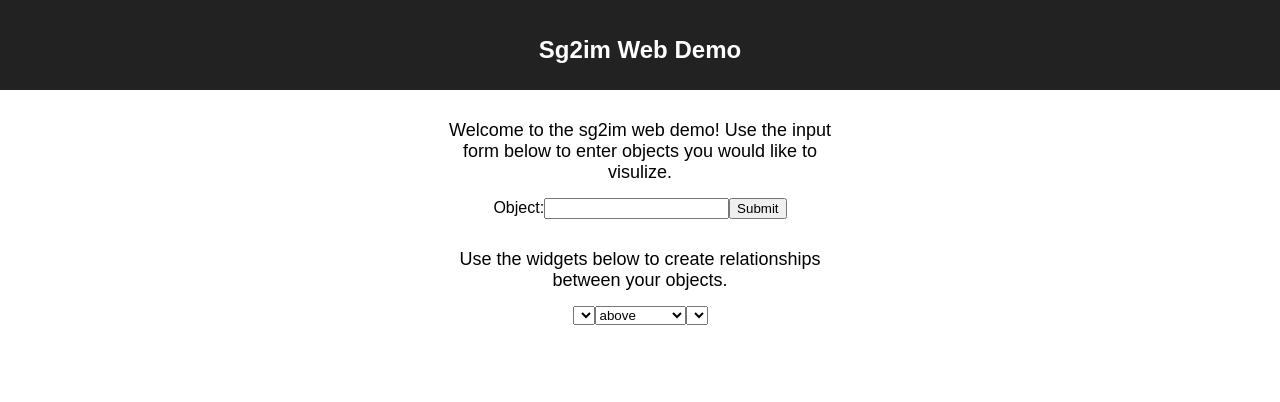
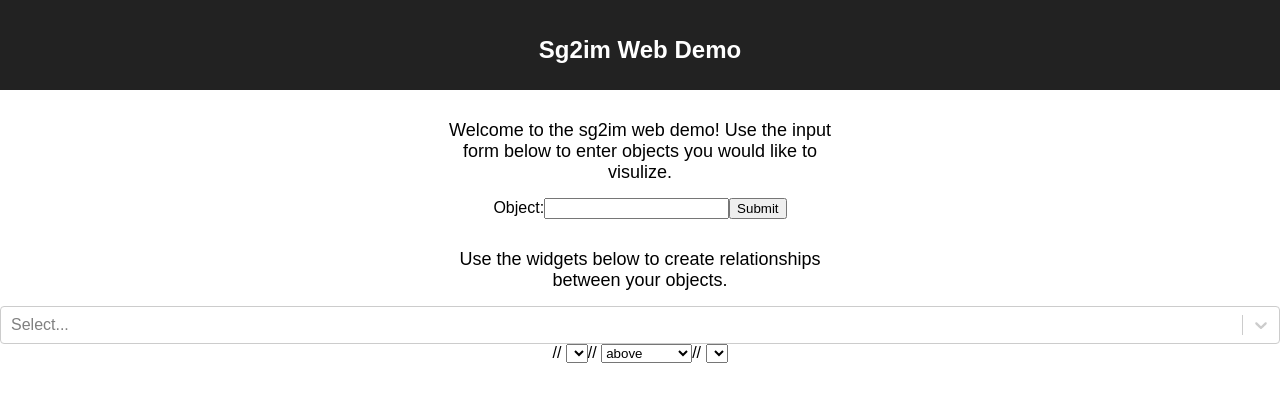
Before and after one commit to jtloong/sg2im-demo, a React (Create React App) app: page / in a window 1280 px wide. Shown: the top 402 px of the page. Built offline with nearby package versions, Linux system fonts and the light colour scheme.

Commit message:
Installed react-select and implemented it partly

```diff
--- a/package.json
+++ b/package.json
@@ -5,7 +5,8 @@
   "dependencies": {
     "react": "^16.4.1",
     "react-dom": "^16.4.1",
-    "react-scripts": "1.1.4"
+    "react-scripts": "1.1.4",
+    "react-select": "^2.0.0"
   },
   "scripts": {
     "start": "react-scripts start",
--- a/src/RelationOrdering.js
+++ b/src/RelationOrdering.js
@@ -1,39 +1,38 @@
 import React, { PureComponent } from "react";
 import PropTypes from "prop-types";
+import Select from 'react-select';
 
 const relation_options = ["above", "standing on", "by", "behind", "in", "on", "below"];
 
 class RelationOrdering extends React.Component {
-  constructor(props) {
-    super(props);
-    this.state = {value: ''};
-
-    this.handleChange = this.handleChange.bind(this);
-    this.handleSubmit = this.handleSubmit.bind(this);
+  state = {
+    selectedOption: null,
   }
 
-  handleChange(event) {
-    this.setState({value: event.target.value});
-  }
-
-  handleSubmit(event) {
-    // console.log(this.state.value);
-    this.props.callbackFromParent(this.state.value);
-    event.preventDefault();
+  handleChange = (selectedOption) => {
+    this.setState({ selectedOption });
+    console.log(`Option selected:`, selectedOption);
   }
 
   render() {
+    const { selectedOption } = this.state;
+
     return (
       <div class='relation_row'>
-        <select>
-          {this.props.objectList.map(function(object){ return <option value={object}>{object}</option>})}
-        </select>
-        <select>
-          {relation_options.map(function(relation){ return <option value={relation}>{relation}</option>})}}
-        </select>
-        <select>
-          {this.props.objectList.map(function(object){ return <option value={object}>{object}</option>})}
-        </select>
+        <Select
+          value={selectedOption}
+          onChange={this.handleChange}
+          options={this.props.objectList}
+        />
+        // <select onchange={this.handleChage}>
+        //   {this.props.objectList.map(function(object){ return <option value={object}>{object}</option>})}
+        // </select>
+        // <select>
+        //   {relation_options.map(function(relation){ return <option value={relation}>{relation}</option>})}}
+        // </select>
+        // <select>
+        //   {this.props.objectList.map(function(object){ return <option value={object}>{object}</option>})}
+        // </select>
       </div>
     );
   }
```
Also changed, not shown: 2 other files (tests, documents, lock files or other folders).
